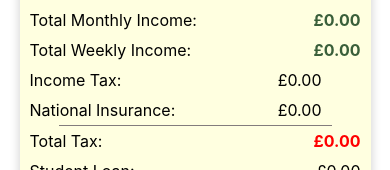
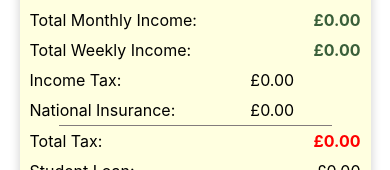
Before and after one commit to asaad227/taxCalculator, a React (Create React App) app: page / in a window 390 px wide. Shown: the part 879-1049 px from the top of the page. Built offline with nearby package versions, Linux system fonts and the light colour scheme.

Commit message:
css update for total tax

```diff
--- a/src/TotalTax/index.css
+++ b/src/TotalTax/index.css
@@ -159,4 +159,7 @@
       border-radius: 4px;
       margin: 10px 5px;
     }
+    .total-tax{
+      margin: 0 17vw;
+    }
   }
```
